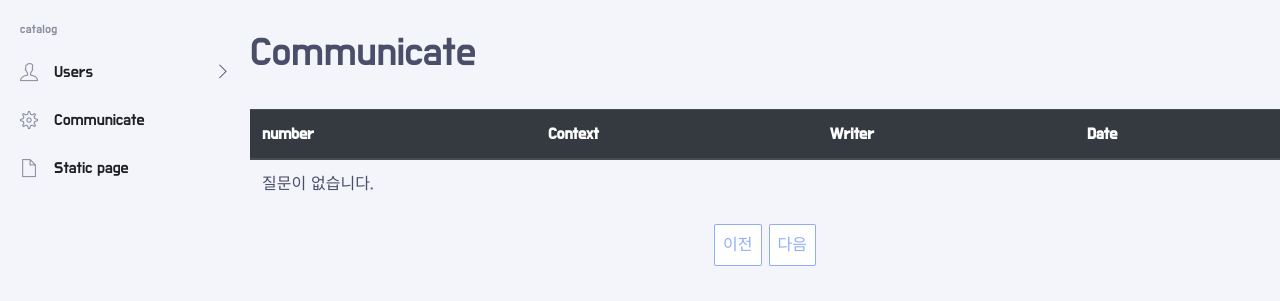
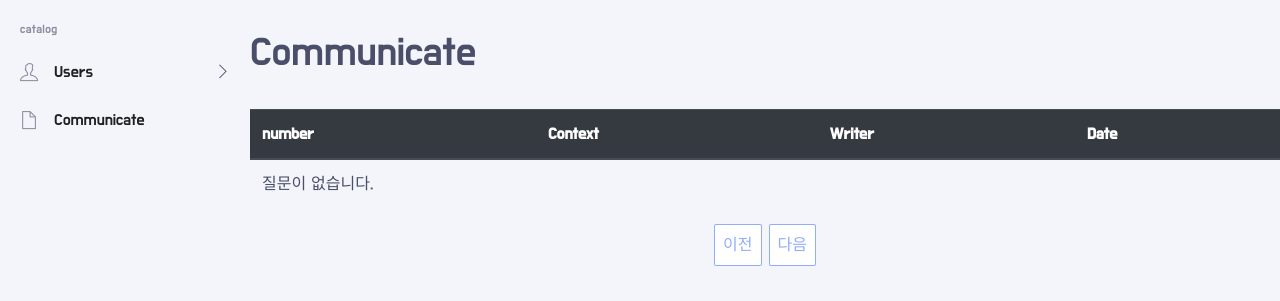
Before and after one commit to dddooo9/hifive, a Django app: template main/templates/main/communicate.html in a window 1280 px wide. Shown: the part 68-369 px from the top of the page. Run offline with Django 3.2, Linux system fonts and the light colour scheme; the template is opened without the code that fills it, so the values that code supplies are empty; some libraries are stand-ins or nearby versions; some web fonts are replaced.

Commit message:
communicate아이콘 변경, static아이콘 삭제

```diff
--- a/hifive/templates/shared/navbar.html
+++ b/hifive/templates/shared/navbar.html
@@ -69,27 +69,16 @@
             </li>
             <!-- End Users -->
 
-            <!-- Settings -->
+            <!-- Communicate -->
             <li class="side-nav-menu-item">
                 <a class="side-nav-menu-link media align-items-center" href="{% url 'main:paging' %}">
               <span class="side-nav-menu-icon d-flex mr-3">
-                <i class="gd-settings"></i>
+                <i class="gd-file"></i>
               </span>
                     <span class="side-nav-fadeout-on-closed media-body">Communicate</span>
                 </a>
             </li>
-            <!-- End Settings -->
-
-            <!-- Static -->
-            <li class="side-nav-menu-item">
-                <a class="side-nav-menu-link media align-items-center" href="#">
-              <span class="side-nav-menu-icon d-flex mr-3">
-                <i class="gd-file"></i>
-              </span>
-                    <span class="side-nav-fadeout-on-closed media-body">Static page</span>
-                </a>
-            </li>
-            <!-- End Static -->
+            <!-- End Communicate -->
 
         </ul>
     </aside>
```
